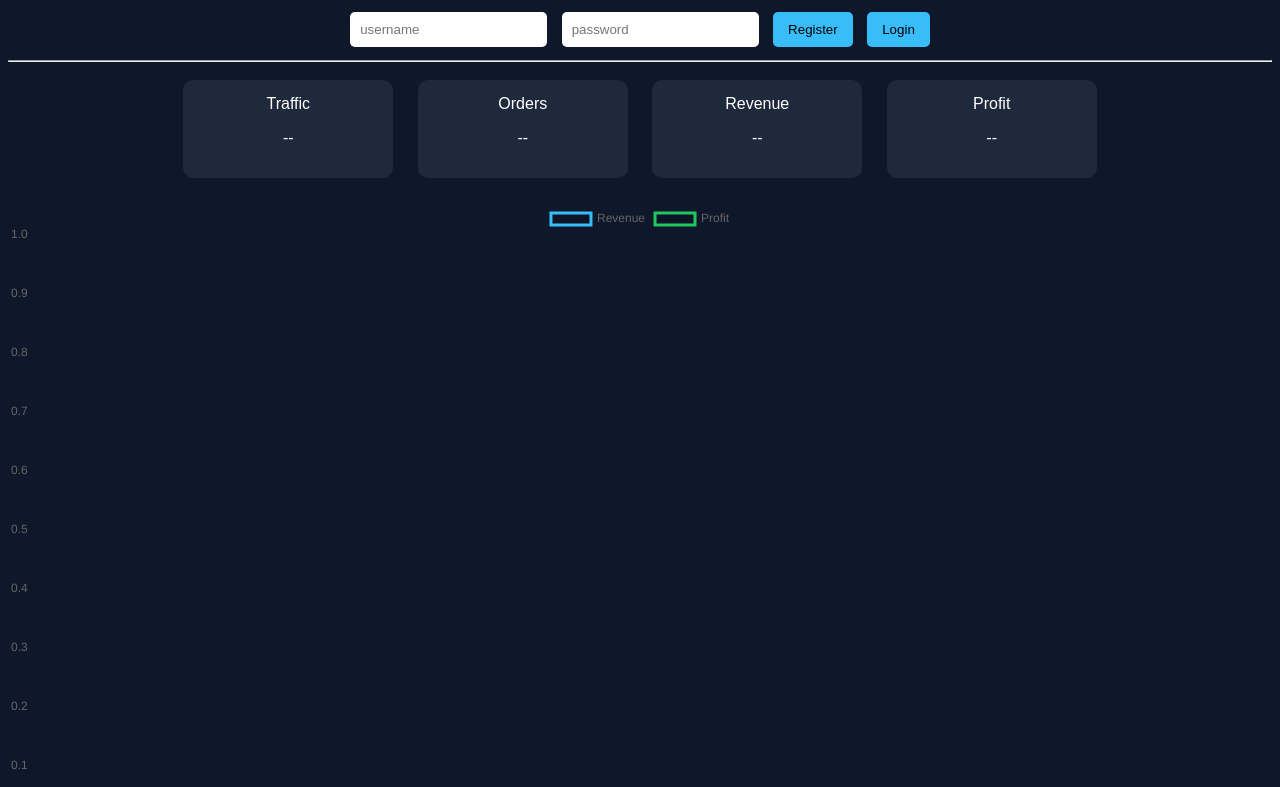
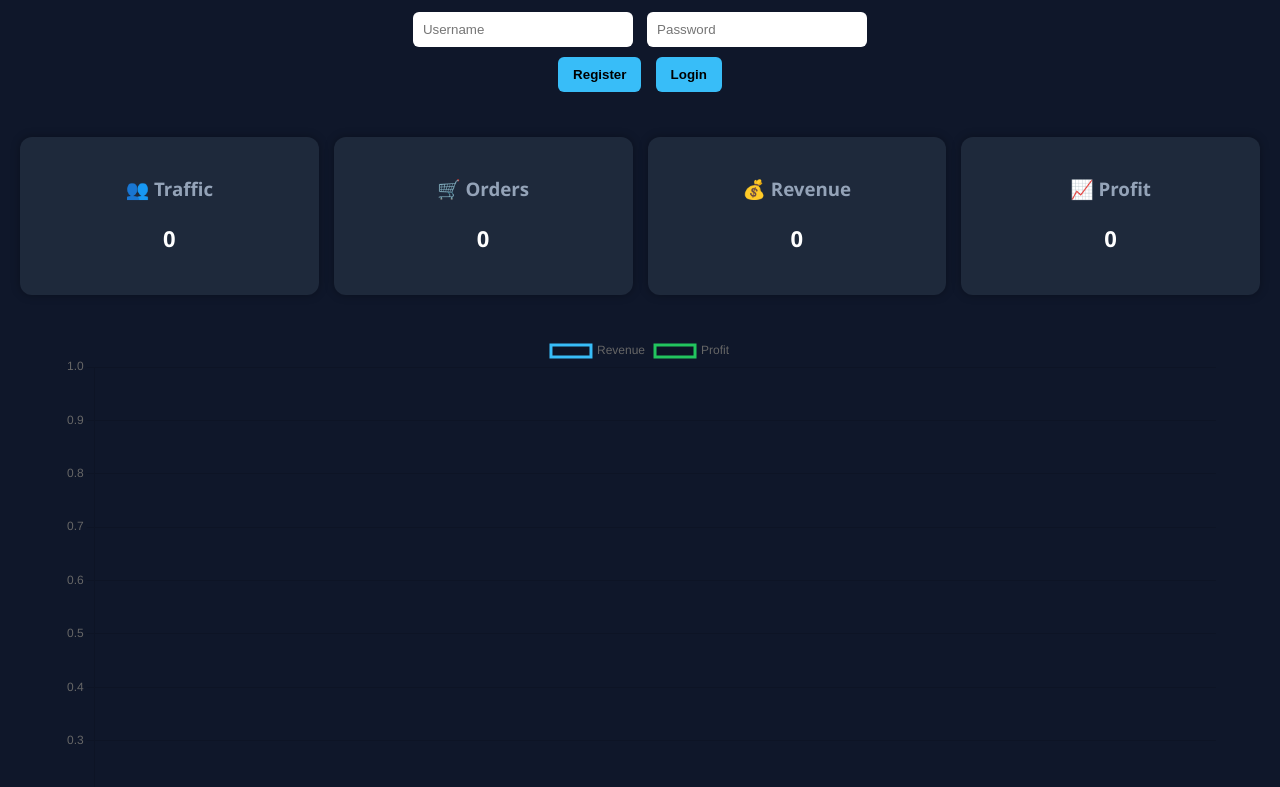
Before and after one commit to khoi98plus-cmd/city-win, a website: page public/index.html in a window 1280 px wide. Shown: the part 74-861 px from the top of the page. Drawn offline with nearby package versions, Linux system fonts and the light colour scheme.

Commit message:
upgrade UI dashboard

```diff
--- a/public/index.html
+++ b/public/index.html
@@ -1,88 +1,151 @@
 <!DOCTYPE html>
-<html>
+<html lang="vi">
 <head>
 <meta charset="UTF-8">
-  <title>AI Business Simulator</title>
+<title>AI Business Dashboard</title>
 
 <script src="https://cdn.jsdelivr.net/npm/chart.js"></script>
 
 <style>
 body {
-      font-family: Arial;
+  margin: 0;
+  font-family: 'Segoe UI', sans-serif;
   background: #0f172a;
   color: white;
-      text-align: center;
 }
 
-    .card {
-      background: #1e293b;
-      margin: 10px;
+/* HEADER */
+.header {
+  background: #020617;
   padding: 15px;
-      border-radius: 10px;
-      display: inline-block;
-      width: 180px;
+  text-align: center;
+  font-size: 22px;
+  font-weight: bold;
+  border-bottom: 1px solid #1e293b;
+}
+
+/* LOGIN */
+.login-box {
+  text-align: center;
+  margin: 20px;
 }
 
 input {
   padding: 10px;
   margin: 5px;
-      border-radius: 5px;
+  border-radius: 6px;
   border: none;
+  width: 200px;
 }
 
 button {
   padding: 10px 15px;
   margin: 5px;
   border: none;
-      border-radius: 5px;
+  border-radius: 6px;
   background: #38bdf8;
-      color: black;
   cursor: pointer;
+  font-weight: bold;
 }
 
+/* GRID */
+.dashboard {
+  display: grid;
+  grid-template-columns: repeat(4, 1fr);
+  gap: 15px;
+  padding: 20px;
+}
+
+/* CARD */
+.card {
+  background: #1e293b;
+  padding: 20px;
+  border-radius: 12px;
+  text-align: center;
+  box-shadow: 0 0 10px rgba(0,0,0,0.3);
+}
+
+.card h3 {
+  margin-bottom: 10px;
+  color: #94a3b8;
+}
+
+.card p {
+  font-size: 22px;
+  font-weight: bold;
+}
+
+/* ALERT */
 #alert {
-      color: red;
-      margin: 15px;
+  color: #ef4444;
+  text-align: center;
+  margin-top: 10px;
 }
 
 #advice {
   color: #22c55e;
-      margin: 15px;
+  text-align: center;
+  margin-top: 10px;
 }
 
 #scenario {
   color: #facc15;
-      margin: 15px;
+  text-align: center;
+  margin-top: 10px;
+}
+
+/* CHART */
+.chart-container {
+  width: 90%;
+  margin: auto;
+  margin-top: 20px;
 }
 </style>
 </head>
 
 <body>
 
-<h1>💼 AI Business Simulator</h1>
+<div class="header">💼 AI Business Dashboard</div>
 
 <!-- LOGIN -->
-<div>
-  <input id="user" placeholder="username">
-  <input id="pass" type="password" placeholder="password">
-
+<div class="login-box">
+  <input id="user" placeholder="Username">
+  <input id="pass" type="password" placeholder="Password">
+  <br>
   <button onclick="register()">Register</button>
   <button onclick="login()">Login</button>
 </div>
 
-<hr>
+<!-- DASHBOARD -->
+<div class="dashboard">
+  <div class="card">
+    <h3>👥 Traffic</h3>
+    <p id="traffic">0</p>
+  </div>
 
-<!-- DASHBOARD -->
-<div class="card">Traffic <p id="traffic">--</p></div>
-<div class="card">Orders <p id="orders">--</p></div>
-<div class="card">Revenue <p id="revenue">--</p></div>
-<div class="card">Profit <p id="profit">--</p></div>
+  <div class="card">
+    <h3>🛒 Orders</h3>
+    <p id="orders">0</p>
+  </div>
+
+  <div class="card">
+    <h3>💰 Revenue</h3>
+    <p id="revenue">0</p>
+  </div>
+
+  <div class="card">
+    <h3>📈 Profit</h3>
+    <p id="profit">0</p>
+  </div>
+</div>
 
 <h2 id="alert"></h2>
 <h3 id="advice"></h3>
 <h3 id="scenario"></h3>
 
-<canvas id="chart" width="600" height="300"></canvas>
+<div class="chart-container">
+  <canvas id="chart"></canvas>
+</div>
 
 <script>
 let token = "";
@@ -94,19 +157,27 @@ const chart = new Chart(ctx, {
   data: {
     labels: [],
     datasets: [
-      { label: "Revenue", data: [], borderColor: "#38bdf8" },
-      { label: "Profit", data: [], borderColor: "#22c55e" }
+      {
+        label: "Revenue",
+        data: [],
+        borderColor: "#38bdf8",
+        tension: 0.3
+      },
+      {
+        label: "Profit",
+        data: [],
+        borderColor: "#22c55e",
+        tension: 0.3
+      }
     ]
   },
   options: {
+    responsive: true,
     animation: false
   }
 });
 
-/* =====================
-   🔐 AUTH
-===================== */
-
+/* AUTH */
 async function register() {
   const res = await fetch("/api/register", {
     method: "POST",
@@ -117,8 +188,7 @@ async function register() {
     })
   });
 
-  const text = await res.text();
-  alert(text);
+  alert(await res.text());
 }
 
 async function login() {
@@ -135,20 +205,16 @@ async function login() {
 
   if (data.token) {
     token = data.token;
-    alert("Login thành công");
+    alert("✅ Login thành công");
   } else {
-    alert("Sai thông tin");
+    alert("❌ Sai thông tin");
   }
 }
 
-/* =====================
-   📊 LOAD DATA
-===================== */
-
+/* LOAD DATA */
 async function loadData() {
   if (!token) return;
 
-  try {
   const res = await fetch("/api/business", {
     headers: {
       "Authorization": "Bearer " + token
@@ -156,27 +222,17 @@ async function loadData() {
   });
 
   const data = await res.json();
-
   const s = data.state;
 
-    // update số
-    document.getElementById("traffic").innerText = s.traffic;
-    document.getElementById("orders").innerText = s.orders;
-    document.getElementById("revenue").innerText = s.revenue;
-    document.getElementById("profit").innerText = s.profit;
+  traffic.innerText = s.traffic;
+  orders.innerText = s.orders;
+  revenue.innerText = s.revenue;
+  profit.innerText = s.profit;
 
-    // alert
-    document.getElementById("alert").innerText = data.alert;
+  alert.innerText = data.alert;
+  advice.innerText = "💡 " + (data.advice.join(" | ") || "Không có");
+  scenario.innerText = "🔮 Nếu chạy ads → " + data.scenario.revenue;
 
-    // advice
-    document.getElementById("advice").innerText =
-      "💡 " + (data.advice.join(" | ") || "Không có");
-
-    // scenario
-    document.getElementById("scenario").innerText =
-      "🔮 Nếu chạy ads → Doanh thu: " + data.scenario.revenue;
-
-    // chart
   const time = new Date().toLocaleTimeString();
 
   chart.data.labels.push(time);
@@ -189,13 +245,8 @@ async function loadData() {
   }
 
   chart.update();
-
-  } catch (err) {
-    console.error(err);
-  }
 }
 
-// chạy mỗi 2s
 setInterval(loadData, 2000);
 </script>
 
```
Lines whose indentation alone changed are shown as unchanged.
